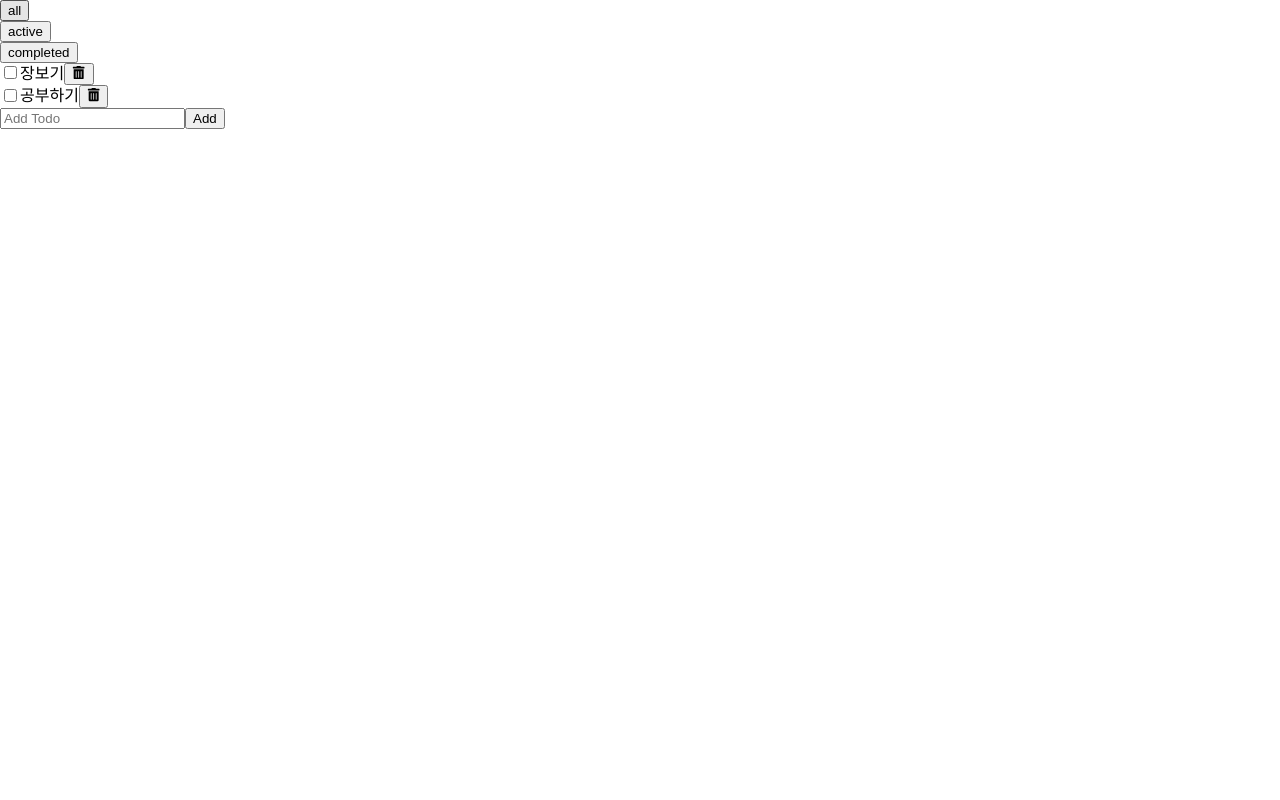
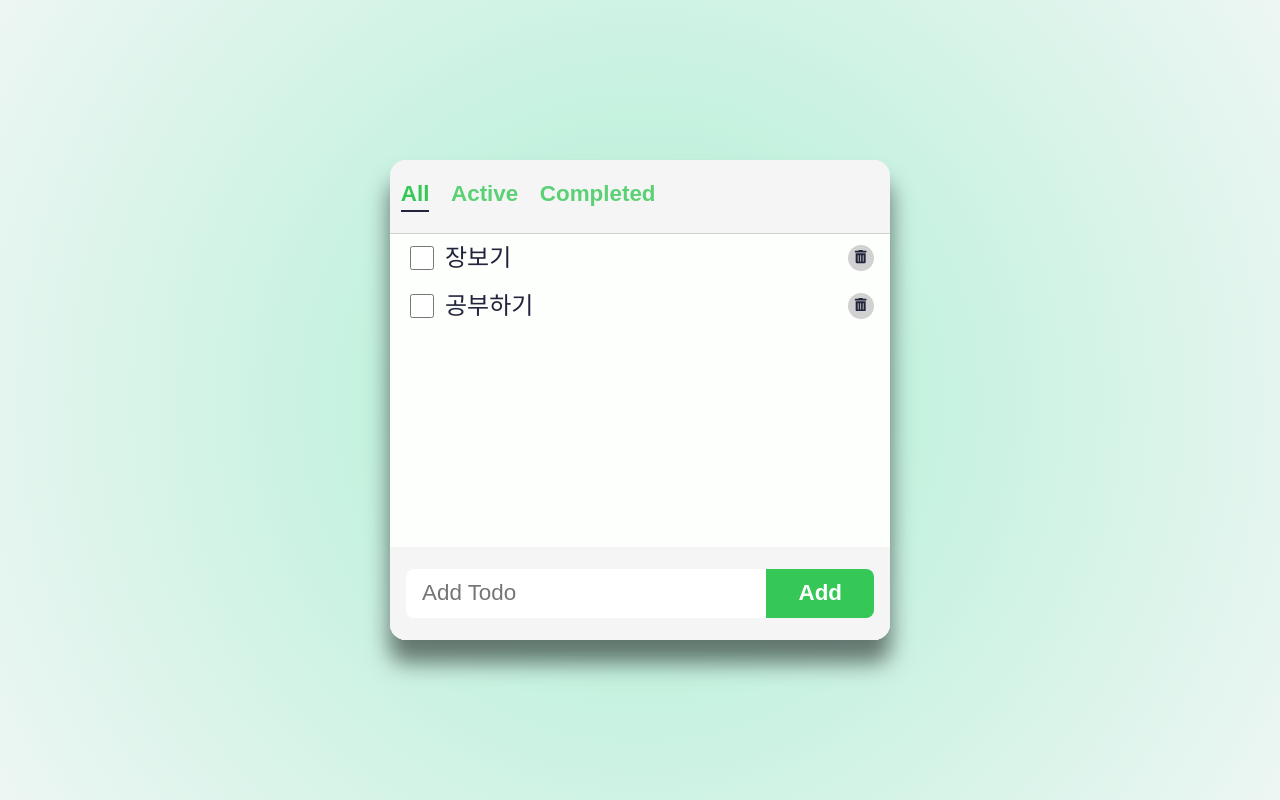
Before and after one commit to goodafteryoon/todolist-bun, a React (Vite) app: page / in a window 1280 px wide. Built offline with nearby package versions, Linux system fonts and the light colour scheme.

Commit message:
style : 전체 style 적용 (post css)

```diff
--- a/src/components/AddTodo/AddTodo.jsx
+++ b/src/components/AddTodo/AddTodo.jsx
@@ -1,5 +1,6 @@
 import { useState } from 'react';
 import { v4 as uuidv4 } from 'uuid';
+import styles from './AddTodo.module.css';
 
 export default function AddTodo({ onAdd }) {
   const [text, setText] = useState('');
@@ -17,14 +18,15 @@ export default function AddTodo({ onAdd }) {
   };
 
   return (
-    <form onSubmit={handleSubmit}>
+    <form className={styles.form} onSubmit={handleSubmit}>
       <input
         type='text'
         placeholder='Add Todo'
         value={text}
         onChange={handleChange}
+        className={styles.input}
       />
-      <button>Add</button>
+      <button className={styles.button}>Add</button>
     </form>
   );
 }
--- /dev/null
+++ b/src/components/AddTodo/AddTodo.module.css
@@ -0,0 +1,31 @@
+.form {
+  width: 100%;
+  display: flex;
+  padding: 1.4rem 1rem;
+  background-color: var(--color-bg-dark);
+}
+
+.input {
+  flex: 1 0 auto;
+  font-size: 1.4rem;
+  padding: 0.7rem 1rem;
+  border: none;
+  outline: none;
+  border-top-left-radius: 8px;
+  border-bottom-left-radius: 8px;
+}
+
+.button {
+  cursor: pointer;
+  background-color: var(--color-accent);
+  color: var(--color-white);
+  font-weight: bold;
+  font-size: 1.4rem;
+  padding: 0 2rem;
+  border-top-right-radius: 8px;
+  border-bottom-right-radius: 8px;
+}
+
+.button:hover {
+  filter: brightness(125%);
+}
--- a/src/components/Header/Header.jsx
+++ b/src/components/Header/Header.jsx
@@ -1,10 +1,19 @@
+import styles from './Header.module.css';
+
 export default function Header({ filters, filter, onFilterChange }) {
   return (
-    <header>
-      <ul>
+    <header className={styles.header}>
+      <ul className={styles.filters}>
         {filters.map((value, index) => (
           <li key={index}>
-            <button onClick={() => onFilterChange(value)}>{value}</button>
+            <button
+              className={`${styles.filter} ${
+                filter === value && styles.selected
+              }`}
+              onClick={() => onFilterChange(value)}
+            >
+              {value}
+            </button>
           </li>
         ))}
       </ul>
--- /dev/null
+++ b/src/components/Header/Header.module.css
@@ -0,0 +1,34 @@
+.header {
+  display: flex;
+  justify-content: space-between;
+  align-items: center;
+  background-color: var(--color-bg-dark);
+  border-bottom: 1px solid var(--color-grey);
+  padding: 15px 0;
+}
+
+.filters {
+  display: flex;
+}
+
+.filter {
+  font-size: 1.4rem;
+  margin: 0.3rem;
+  text-transform: capitalize;
+  background-color: transparent;
+  color: var(--color-accent);
+  opacity: 0.8;
+  font-weight: bold;
+}
+
+.filter:hover,
+.filter.selected {
+  opacity: 1;
+}
+
+.filter.selected::after {
+  content: '';
+  display: block;
+  margin-top: 0.2rem;
+  border: 1px solid var(--color-text);
+}
--- a/src/components/Todo/Todo.jsx
+++ b/src/components/Todo/Todo.jsx
@@ -1,4 +1,5 @@
 import { FaTrashAlt } from 'react-icons/fa';
+import styles from './Todo.module.css';
 
 export default function Todo({ todo, onUpdate, onDelete }) {
   const { text, status } = todo;
@@ -11,17 +12,22 @@ export default function Todo({ todo, onUpdate, onDelete }) {
   const handleDelete = () => onDelete(todo);
 
   return (
-    <li>
+    <li className={styles.todo}>
       <input
+        className={styles.checkbox}
         type='checkbox'
         id='checkbox'
         checked={status === 'completed'}
         onChange={handleChange}
       />
-      <label htmlFor='checkbox'>{text}</label>
-      <button onClick={handleDelete}>
-        <FaTrashAlt />
-      </button>
+      <label htmlFor='checkbox' className={styles.text}>
+        {text}
+      </label>
+      <span className={styles.icon}>
+        <button onClick={handleDelete} className={styles.button}>
+          <FaTrashAlt />
+        </button>
+      </span>
     </li>
   );
 }
--- /dev/null
+++ b/src/components/Todo/Todo.module.css
@@ -0,0 +1,40 @@
+.todo {
+  display: flex;
+  justify-content: space-between;
+  align-items: center;
+  padding: 0.5rem 1rem;
+  margin: 0.1rem 0;
+  color: var(--color-text);
+}
+
+.checkbox {
+  width: 1.5rem;
+  height: 1.5rem;
+}
+
+.icon {
+  width: 26px;
+  height: 26px;
+  background-color: var(--color-grey);
+  border-radius: 100%;
+  transition: all 150ms ease-out;
+  display: flex;
+  align-items: center;
+  justify-content: center;
+}
+
+.icon:hover {
+  background-color: var(--color-accent);
+  transform: rotate(15deg) scale(1.2);
+}
+
+.button {
+  color: var(--color-text);
+  background-color: transparent;
+}
+
+.text {
+  flex: 1 1 0%;
+  margin-left: 0.5rem;
+  font-size: 1.5rem;
+}
--- a/src/components/TodoList/TodoList.jsx
+++ b/src/components/TodoList/TodoList.jsx
@@ -1,6 +1,7 @@
 import { useState } from 'react';
 import AddTodo from '../AddTodo/AddTodo';
 import Todo from '../Todo/Todo';
+import styles from './TodoList.module.css';
 
 export default function TodoList({ filter }) {
   const [todos, setTodos] = useState([
@@ -20,8 +21,8 @@ export default function TodoList({ filter }) {
   const filtered = getFilteredItems(todos, filter);
 
   return (
-    <section>
-      <ul>
+    <section className={styles.container}>
+      <ul className={styles.list}>
         {filtered.map((item) => (
           <Todo
             key={item.id}
--- /dev/null
+++ b/src/components/TodoList/TodoList.module.css
@@ -0,0 +1,13 @@
+.container {
+  height: 100%;
+  /* scroll 넘쳐도 위아래 넘어가지 않도록 */
+  min-height: 0;
+  display: flex;
+  flex-direction: column;
+  background-color: var(--color-bg);
+}
+
+.list {
+  flex: 1 1 auto;
+  overflow-y: auto;
+}
--- /dev/null
+++ b/src/index.css
@@ -0,0 +1,64 @@
+:root {
+  --color-bg-dark: #f5f5f5;
+  --color-bg: #fdfffd;
+  --color-text: #22243b;
+  --color-grey: #d1d1d1;
+  --color-accent: #36c856;
+  --color-white: white;
+  --color-scrollbar: #aaa7a7;
+}
+
+* {
+  box-sizing: border-box;
+}
+
+#root {
+  width: 100%;
+  height: 60%;
+  max-width: 500px;
+  overflow: hidden;
+  background-color: var(--color-bg-dark);
+  border-radius: 1rem;
+  display: flex;
+  flex-direction: column;
+  box-shadow: 0px 22px 22px 1px rgba(0, 0, 0, 0.51);
+  -webkit-box-shadow: 0px 22px 22px 1px rgba(0, 0, 0, 0.51);
+  -moz-box-shadow: 0px 22px 22px 1px rgba(0, 0, 0, 0.51);
+}
+
+body {
+  width: 100vw;
+  height: 100vh;
+  display: flex;
+  justify-content: center;
+  align-items: center;
+  font-size: 1.2rem;
+  background: rgb(174, 239, 212);
+  background: radial-gradient(
+    circle,
+    rgba(174, 239, 212, 1) 0%,
+    rgba(237, 246, 243, 1) 100%
+  );
+  accent-color: var(--color-accent);
+}
+
+button {
+  outline: none;
+  border: none;
+}
+
+::-webkit-scrollbar {
+  width: 0.5rem;
+}
+
+::-webkit-scrollbar-track {
+  background-color: var(--color-bg-dark);
+}
+
+::-webkit-scrollbar-thumb {
+  background-color: var(--color-scrollbar);
+}
+
+::-webkit-scrollbar-thumb:hover {
+  background-color: var(--color-accent);
+}
--- a/src/main.jsx
+++ b/src/main.jsx
@@ -2,6 +2,7 @@ import React from 'react';
 import ReactDOM from 'react-dom/client';
 import App from './App.jsx';
 import { Reset } from 'styled-reset';
+import './index.css';
 
 ReactDOM.createRoot(document.getElementById('root')).render(
   <React.StrictMode>
```
